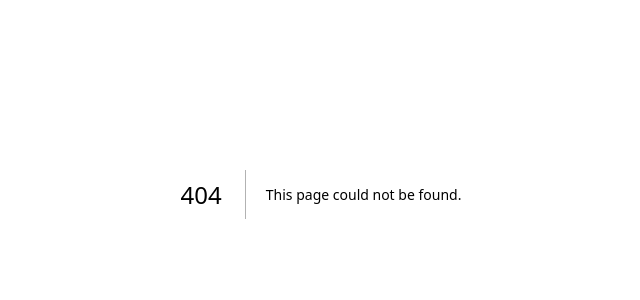
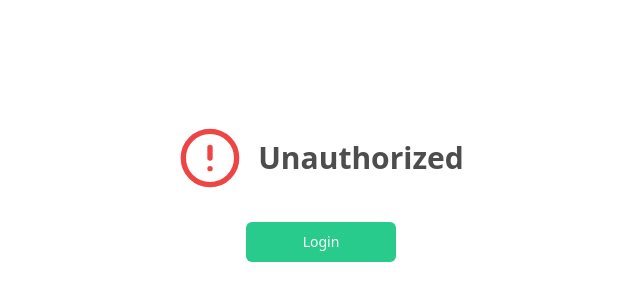
Before and after one commit to breadworshipper/SEA-Technical-Challenge---Frontend, a Next.js app: page /unauthorized in a window 1280 px wide. Before the commit this address had no page. Shown: the part 206-506 px from the top of the page, without its empty margins (319-959 px from the left). Built offline with nearby package versions, Linux system fonts and the light colour scheme.

Commit message:
FEAT: Added an unauthorized page

```diff
--- /dev/null
+++ b/src/app/(Navbarless)/unauthorized/page.tsx
@@ -0,0 +1,17 @@
+import { CircleAlert } from "lucide-react"
+import { Button } from "@/components/ui/button"
+import Link from "next/link"
+
+export default function UnauthorizedPage() {
+  return (
+    <div className="flex flex-col gap-y-8 justify-center items-center h-screen">
+      <div className="flex gap-4 justify-center items-center">
+        <CircleAlert className="text-red-500" size={64} />
+        <h1 className="text-3xl font-semibold text-deepgrey">Unauthorized</h1>
+      </div>
+      <Link href="/auth">
+        <Button className="text-white w-[150px]">Login</Button>
+      </Link>
+    </div>
+  )
+}
```
